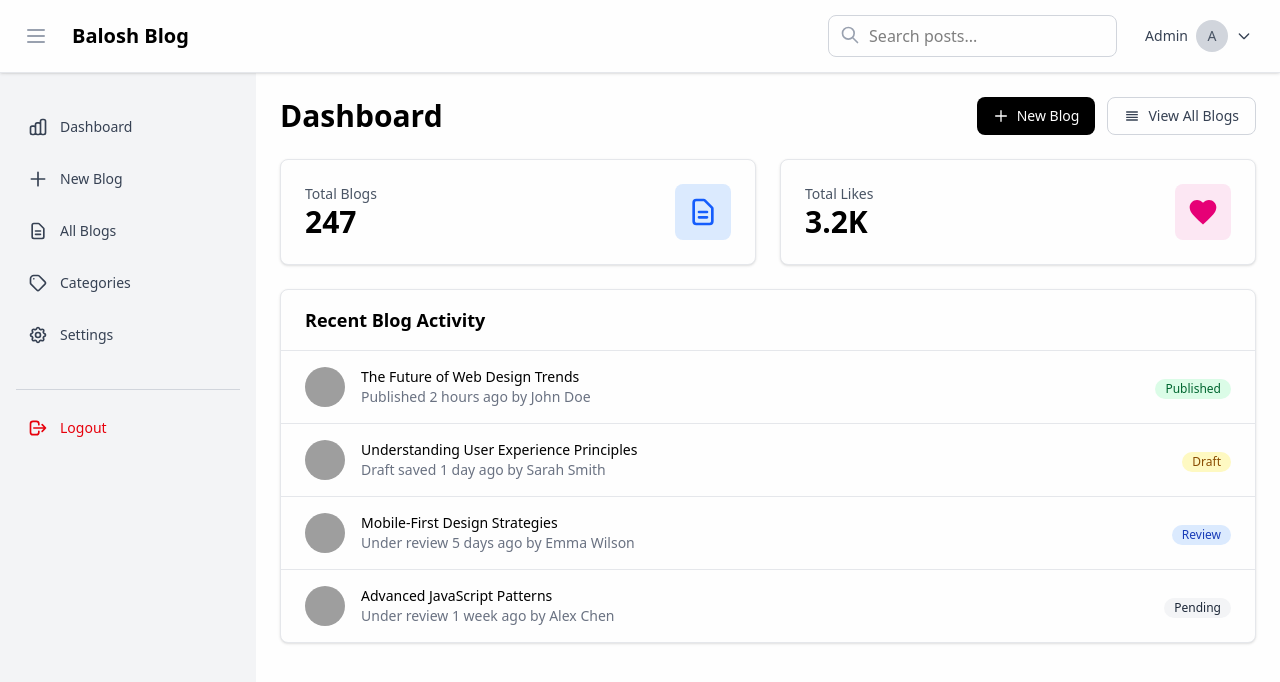
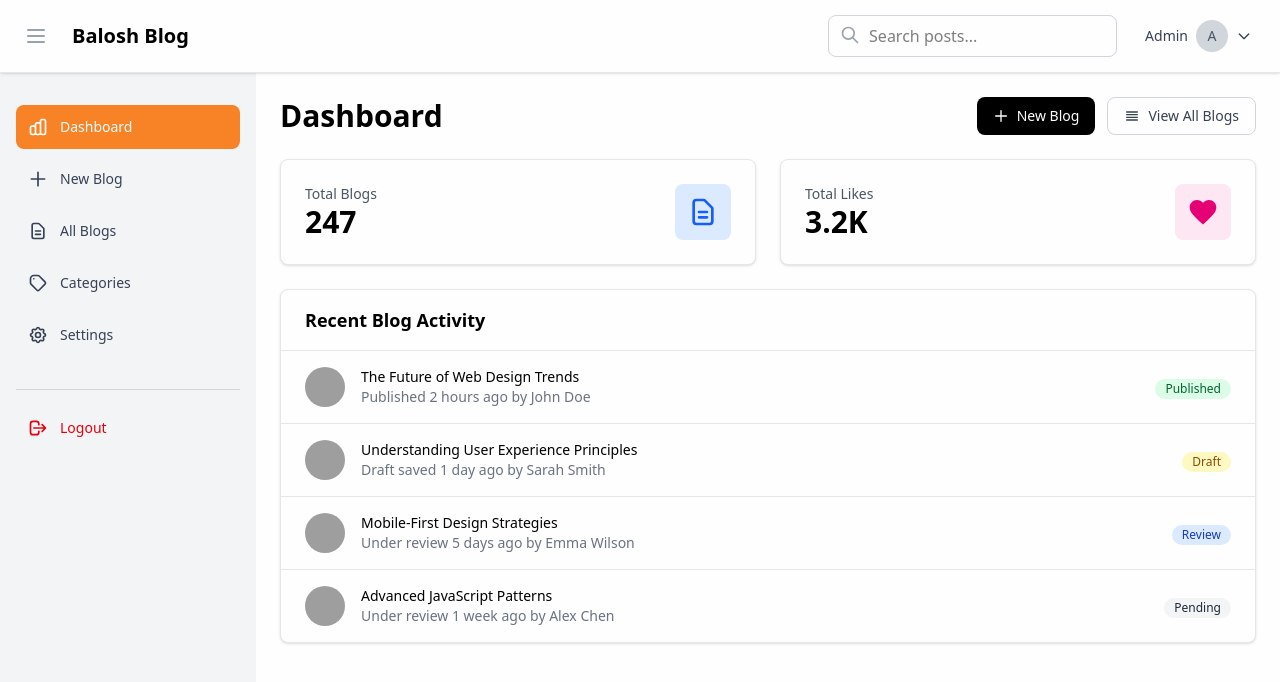
Before and after one commit to Daniel-20051/balosh-blog, a React (Vite) app: page /admin/dashboard in a window 1280 px wide. Shown: the top 682 px of the page. Built offline with nearby package versions, Linux system fonts and the light colour scheme; grey boxes are pictures that could not be loaded.

Commit message:
route-fix-hopeful

```diff
--- a/src/App.tsx
+++ b/src/App.tsx
@@ -23,7 +23,7 @@ const App = () => {
 
           {/* Protected Routes with Layout */}
           <Route path="/admin" element={<Layout />}>
-            <Route index element={<Navigate to="/dashboard" replace />} />
+            <Route index element={<Navigate to="/dashboard" />} />
             <Route path="dashboard" element={<Dashboard />} />
             <Route path="new-blog" element={<NewBlog />} />
             <Route path="all-blogs" element={<AllBlogs />} />
@@ -32,7 +32,7 @@ const App = () => {
           </Route>
 
           {/* Catch all route */}
-          <Route path="*" element={<Navigate to="/dashboard" replace />} />
+          <Route path="*" element={<Navigate to="/admin/dashboard" />} />
         </Routes>
       </Router>
     </AuthProvider>
--- a/src/components/Sidebar.tsx
+++ b/src/components/Sidebar.tsx
@@ -45,7 +45,7 @@ const Sidebar: React.FC<SidebarProps> = ({
   const navigationItems = [
     {
       name: "Dashboard",
-      href: "/dashboard",
+      href: "/admin/dashboard",
       icon: (
         <svg
           className="w-5 h-5"
@@ -64,7 +64,7 @@ const Sidebar: React.FC<SidebarProps> = ({
     },
     {
       name: "New Blog",
-      href: "/new-blog",
+      href: "/admin/new-blog",
       icon: (
         <svg
           className="w-5 h-5"
@@ -83,7 +83,7 @@ const Sidebar: React.FC<SidebarProps> = ({
     },
     {
       name: "All Blogs",
-      href: "/all-blogs",
+      href: "/admin/all-blogs",
       icon: (
         <svg
           className="w-5 h-5"
@@ -102,7 +102,7 @@ const Sidebar: React.FC<SidebarProps> = ({
     },
     {
       name: "Categories",
-      href: "/categories",
+      href: "/admin/categories",
       icon: (
         <svg
           className="w-5 h-5"
@@ -121,7 +121,7 @@ const Sidebar: React.FC<SidebarProps> = ({
     },
     {
       name: "Settings",
-      href: "/settings",
+      href: "/admin/settings",
       icon: (
         <svg
           className="w-5 h-5"
--- a/src/routes/ProtectedRoute.tsx
+++ b/src/routes/ProtectedRoute.tsx
@@ -1,5 +1,5 @@
 import React from "react";
-import { Navigate, useLocation } from "react-router-dom";
+import { Navigate } from "react-router-dom";
 import { useAuth } from "../contexts/AuthContext";
 
 interface ProtectedRouteProps {
@@ -8,7 +8,6 @@ interface ProtectedRouteProps {
 
 const ProtectedRoute: React.FC<ProtectedRouteProps> = ({ children }) => {
   const { isAuthenticated, loading } = useAuth();
-  const location = useLocation();
 
   if (loading) {
     return (
@@ -20,7 +19,7 @@ const ProtectedRoute: React.FC<ProtectedRouteProps> = ({ children }) => {
 
   if (!isAuthenticated) {
     // Redirect to login page with the return url
-    return <Navigate to="/" state={{ from: location }} replace />;
+    return <Navigate to="/" />;
   }
 
   return <>{children}</>;
--- a/src/routes/PublicRoute.tsx
+++ b/src/routes/PublicRoute.tsx
@@ -19,7 +19,7 @@ const PublicRoute: React.FC<PublicRouteProps> = ({ children }) => {
 
   if (isAuthenticated) {
     // Redirect to dashboard if already logged in
-    return <Navigate to="/dashboard" replace />;
+    return <Navigate to="/admin/dashboard" />;
   }
 
   return <>{children}</>;
```
